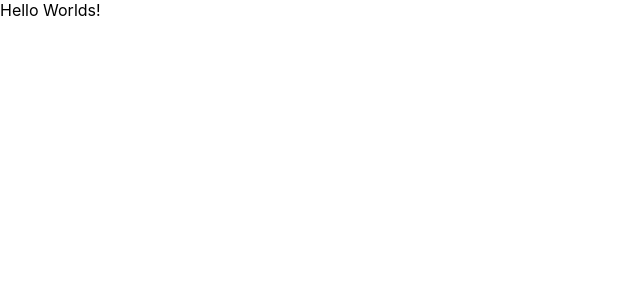
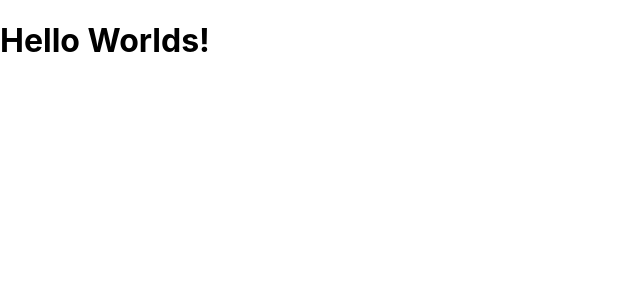
Before and after one commit to CalebCoughenour/Design-Specialists, a JavaScript app: page / in a window 1280 px wide. Shown: the top 300 px of the page, without its empty margins (0-640 px from the left). Built offline with nearby package versions, Linux system fonts and the light colour scheme; the HTML template or start-up script is replaced by a standard one.

Commit message:
add home page route/path and begin building page

```diff
--- a/package.json
+++ b/package.json
@@ -1,5 +1,5 @@
 {
-  "name": "landing-page",
+  "name": "design-specialists",
   "version": "0.1.0",
   "private": true,
   "dependencies": {
@@ -8,7 +8,8 @@
     "@testing-library/user-event": "^13.5.0",
     "react": "^18.2.0",
     "react-dom": "^18.2.0",
-    "react-scripts": "5.0.1",
+    "react-router-dom": "^6.3.0",
+    "react-scripts": "^5.0.1",
     "web-vitals": "^2.1.4"
   },
   "scripts": {
--- a/src/App.js
+++ b/src/App.js
@@ -1,10 +1,16 @@
+import { BrowserRouter as Router, Routes, Route} from 'react-router-dom';
+import Home from './pages/HomePage/Home';
 import './App.css';
 
 function App() {
   return (
-    <div>
-      Hello Worlds!
-    </div>
+    <>
+      <Router>
+        <Routes>
+          <Route path='/' exact element={<Home />} />
+        </Routes>
+      </Router>
+    </>
   );
 }
 
--- /dev/null
+++ b/src/pages/HomePage/Home.js
@@ -0,0 +1,11 @@
+import '../../App.css';
+
+const Home = () => {
+  return (
+    <>
+      <h1>Hello Worlds!</h1>
+    </>
+  )
+}
+
+export default Home;
```
Also changed, not shown: 1 other file (tests, documents, lock files or other folders).
